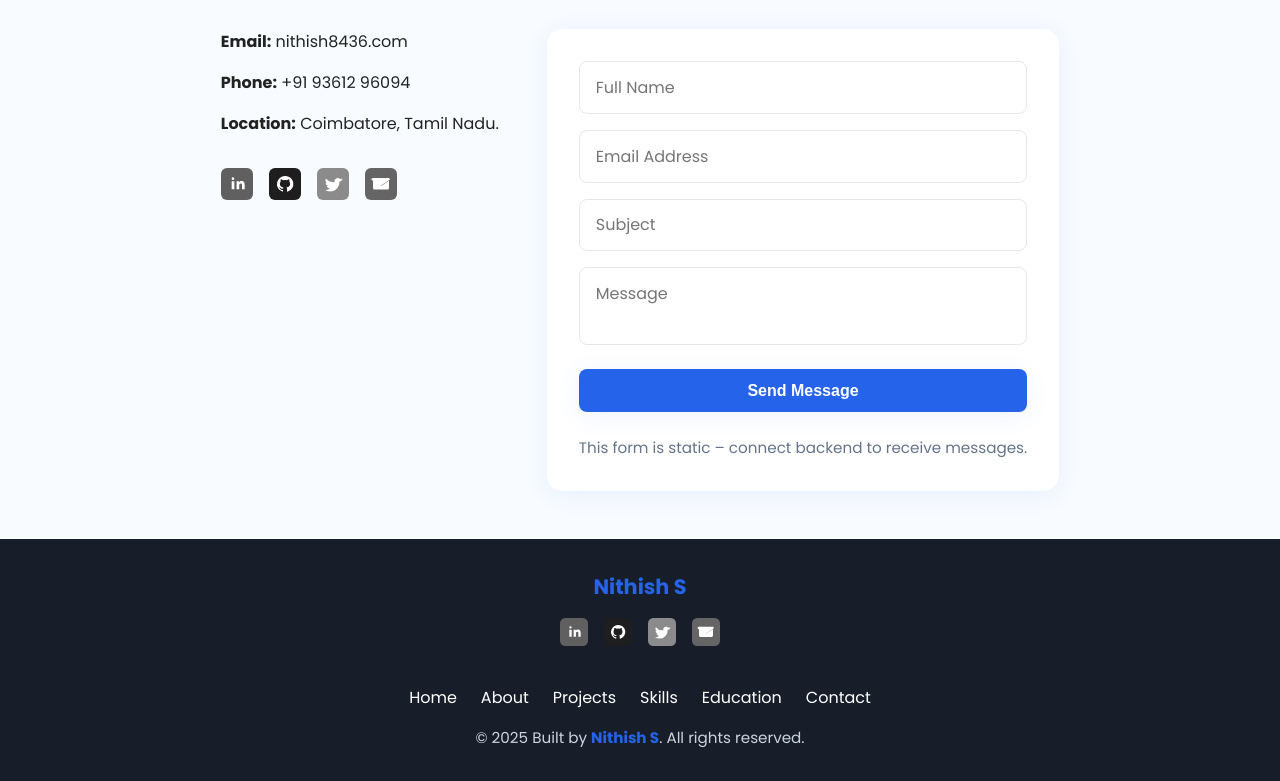
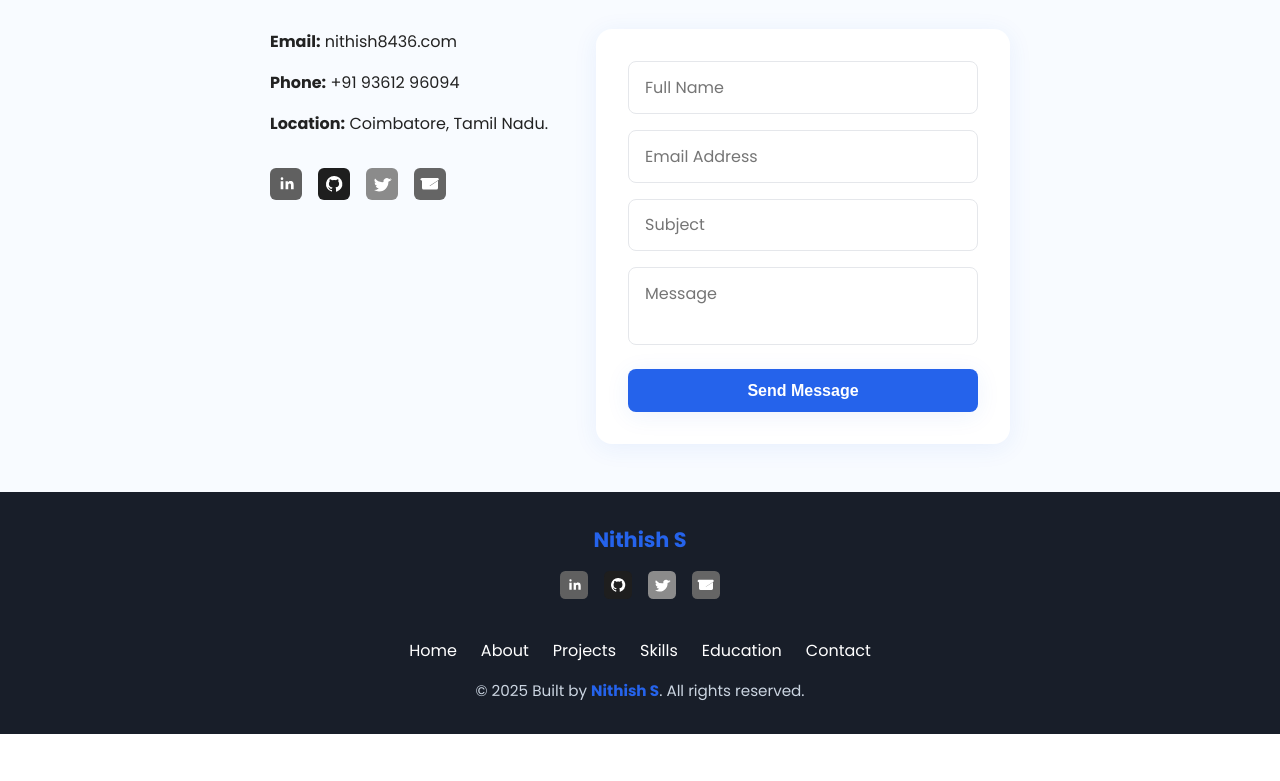
Before and after one commit to Nithish8436/Portfolio, a plain HTML site: page index.html in a window 1280 px wide. Shown: the part 5549-6330 px from the top of the page. After the commit the page ends 6283 px from the top, so only its background shows below. Drawn offline with Linux system fonts and the light colour scheme.

Commit message:
Remove static message from contact form
Removed static message from the contact form.

```diff
--- a/index.html
+++ b/index.html
@@ -273,7 +273,7 @@
           <input type="text" name="subject" placeholder="Subject">
           <textarea name="message" placeholder="Message" required></textarea>
           <button type="submit" class="btn primary">Send Message</button>
-          <div class="form-message">This form is static – connect backend to receive messages.</div>
+
         </form>
       </div>
     </div>
```
